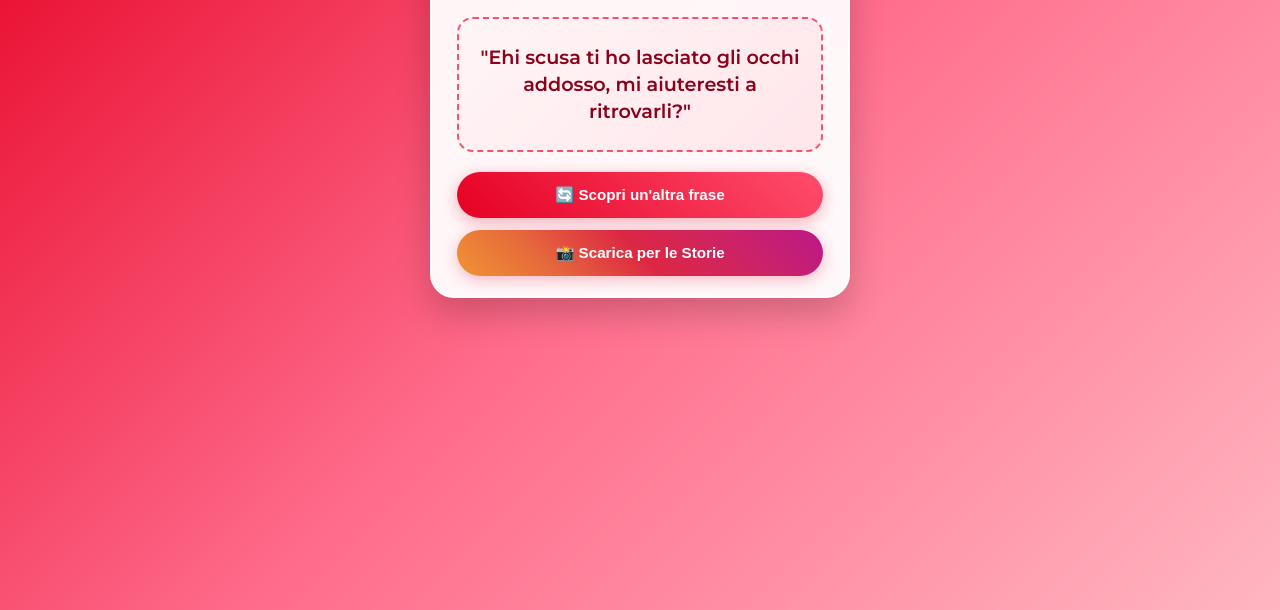
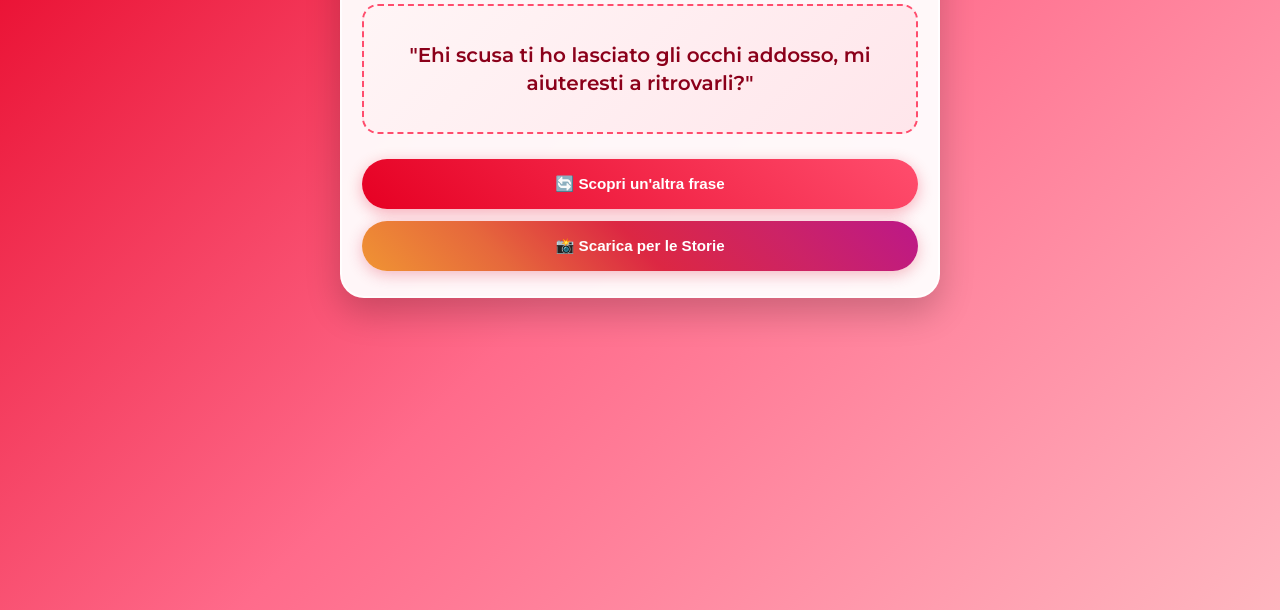
Before and after one commit to verogi6-netizen/fieradisanmichele-mirrorofdesires, a plain HTML site: page index.html in a window 1280 px wide. Shown: the part 190-800 px from the top of the page. Drawn offline with nearby package versions, Linux system fonts and the light colour scheme.

Commit message:
Update style.css

```diff
--- a/style.css
+++ b/style.css
@@ -7,23 +7,21 @@
 
 body {
   font-family: 'Montserrat', sans-serif;
-  /* Sfondo sfumato dal Rosso al Rosa */
   background: linear-gradient(135deg, #e60023 0%, #ff6b8b 50%, #ffb6c1 100%);
   min-height: 100vh;
   display: flex;
   flex-direction: column;
   align-items: center;
   color: #333;
-  padding: 20px;
+  padding: 15px;
 }
 
-/* Header */
+/* Header Titolo */
 .header {
   text-align: center;
   margin-top: 15px;
-  margin-bottom: 25px;
+  margin-bottom: 20px;
   width: 100%;
-  max-width: 600px;
 }
 
 .header h1 {
@@ -35,19 +33,19 @@ body {
   text-shadow: 2px 2px 8px rgba(0, 0, 0, 0.3);
 }
 
-/* Scheda centrale dello Specchio */
+/* Layout Principale a tutta larghezza */
 .main-content {
   width: 100%;
-  max-width: 420px;
+  max-width: 600px;
   display: flex;
-  flex-direction: column;
-  align-items: center;
+  justify-content: center;
 }
 
+/* Scheda centrale */
 .mirror-card {
   background: rgba(255, 255, 255, 0.95);
   border-radius: 24px;
-  padding: 30px 25px 20px 25px;
+  padding: 25px 20px;
   text-align: center;
   box-shadow: 0 15px 35px rgba(0, 0, 0, 0.2);
   border: 2px solid rgba(255, 255, 255, 0.8);
@@ -63,7 +61,7 @@ body {
 }
 
 .mirror-header h2 {
-  font-size: 1.4rem;
+  font-size: 1.5rem;
   color: #d60029;
   font-weight: 700;
 }
@@ -73,95 +71,83 @@ body {
 }
 
 .subtitle {
-  font-size: 0.9rem;
+  font-size: 0.95rem;
   color: #666;
   margin-bottom: 20px;
 }
 
-/* Box della frase casuale */
+/* Riquadro della frase */
 .phrase-box {
   background: linear-gradient(135deg, #fff5f6, #ffe6eb);
   border: 2px dashed #ff4d6d;
   border-radius: 16px;
   padding: 25px 15px;
-  min-height: 120px;
+  min-height: 130px;
   display: flex;
   align-items: center;
   justify-content: center;
-  margin-bottom: 15px;
+  margin-bottom: 25px;
+  width: 100%;
 }
 
 #frase {
-  font-size: 1.2rem;
+  font-size: 1.25rem;
   font-weight: 600;
   color: #8b001a;
   line-height: 1.4;
   transition: opacity 0.3s ease;
 }
 
-.card-footer {
-  font-size: 0.8rem;
-  font-weight: 600;
-  color: #ff4d6d;
-  letter-spacing: 1px;
-  text-transform: uppercase;
-  margin-top: 5px;
-}
-
-/* Contenitore dei Pulsanti */
+/* Contenitore e stile uniforme per i due pulsanti */
 .actions {
   width: 100%;
-  margin-top: 20px;
   display: flex;
   flex-direction: column;
   gap: 12px;
 }
 
-/* Bottone Genera Nuova Frase */
-.btn-refresh {
-  background: linear-gradient(45deg, #e60023, #ff4d6d);
-  color: white;
-  border: none;
-  padding: 14px 20px;
+.btn {
+  width: 100%;
+  height: 50px;
   font-size: 0.95rem;
   font-weight: 600;
   border-radius: 50px;
+  border: none;
+  color: white;
   cursor: pointer;
-  box-shadow: 0 4px 15px rgba(230, 0, 35, 0.3);
-  transition: transform 0.2s;
-  width: 100%;
+  display: flex;
+  align-items: center;
+  justify-content: center;
+  transition: transform 0.2s, box-shadow 0.2s;
 }
 
-/* Bottone Scarica per Storie */
+/* Colore Pulsante 1 */
+.btn-refresh {
+  background: linear-gradient(45deg, #e60023, #ff4d6d);
+  box-shadow: 0 4px 15px rgba(230, 0, 35, 0.3);
+}
+
+/* Colore Pulsante 2 (Instagram style) */
 .btn-download {
   background: linear-gradient(45deg, #f09433, #e6683c, #dc2743, #cc2366, #bc1888);
-  color: white;
-  border: none;
-  padding: 14px 20px;
-  font-size: 0.95rem;
-  font-weight: 600;
-  border-radius: 50px;
-  cursor: pointer;
   box-shadow: 0 4px 15px rgba(220, 39, 67, 0.3);
-  transition: transform 0.2s;
-  width: 100%;
 }
 
-.btn-refresh:active, .btn-download:active {
+.btn:active {
   transform: scale(0.98);
 }
 
-/* Responsive smartphone */
+/* Adattamento schermi piccoli */
 @media (max-width: 480px) {
   .header h1 {
     font-size: 1.8rem;
   }
 
   .mirror-card {
-    padding: 25px 18px 15px 18px;
+    padding: 20px 15px;
   }
 
   #frase {
-    font-size: 1.1rem;
+    font-size: 1.15rem;
   }
 }
```
